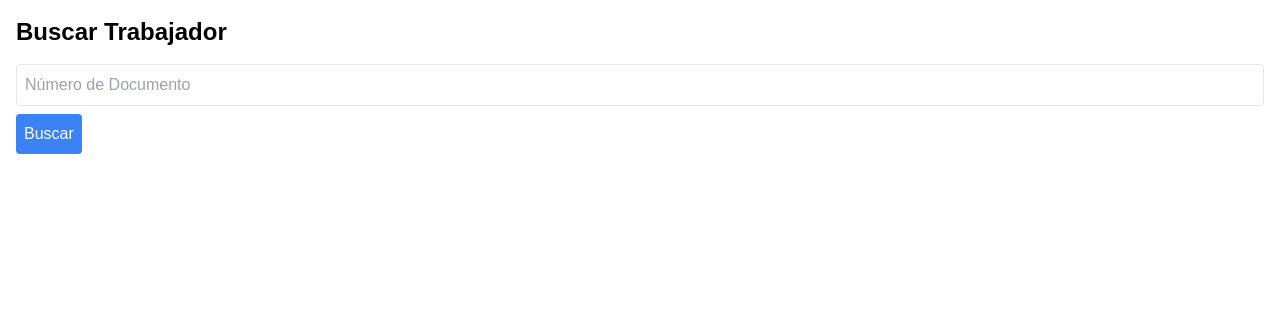
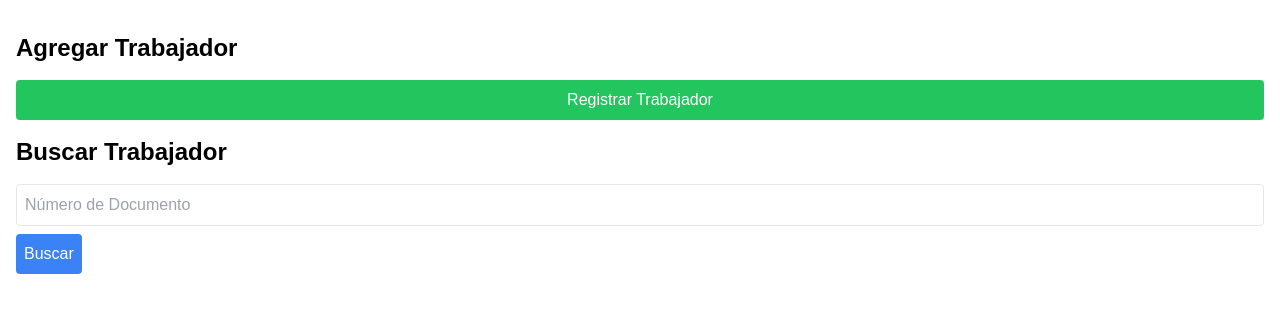
Before and after one commit to stevenp22/ausentismo, a Next.js app: page /trabajadores in a window 1280 px wide. Shown: the top 312 px of the page. Built offline with nearby package versions, Linux system fonts and the light colour scheme.

Commit message:
actualizar trabajadores correccion

```diff
--- a/app/trabajadores/page.tsx
+++ b/app/trabajadores/page.tsx
@@ -20,8 +20,17 @@ export default function Page() {
   return (
     <div className="bg-white min-h-screen">
       <div className="container mx-auto p-4 bg-white text-black">
-        <h1 className="text-2xl font-bold mb-4">Buscar Trabajador</h1>
+        <div className="mt-4">
+          <h1 className="text-2xl font-bold mb-4">Agregar Trabajador</h1>
+          <Link
+            href="/trabajadores/registrar"
+            className="bg-green-500 text-white p-2 rounded block text-center mb-4"
+          >
+            Registrar Trabajador
+          </Link>
+        </div>
         <div className="mb-4">
+          <h1 className="text-2xl font-bold mb-4">Buscar Trabajador</h1>
           <input
             type="text"
             value={documento}
--- a/app/trabajadores/registrar/page.tsx
+++ b/app/trabajadores/registrar/page.tsx
@@ -1,3 +1,4 @@
+import Link from "next/link";
 import { registrarTrabajador } from "../../lib/actions";
 
 export default function Page() {
@@ -159,12 +160,12 @@ export default function Page() {
             >
               Registrar
             </button>
-            <button
-              type="button"
-              className="md:w-1/2 bg-green-500 text-white py-2 rounded-md hover:bg-green-600 ml-2"
+            <Link
+              href={`/trabajadores`}
+              className="md:w-1/2 bg-green-500 text-white py-2 rounded-md hover:bg-green-600 ml-2 text-center"
             >
               Regresar
-            </button>
+            </Link>
           </div>
         </form>
       </div>
```
